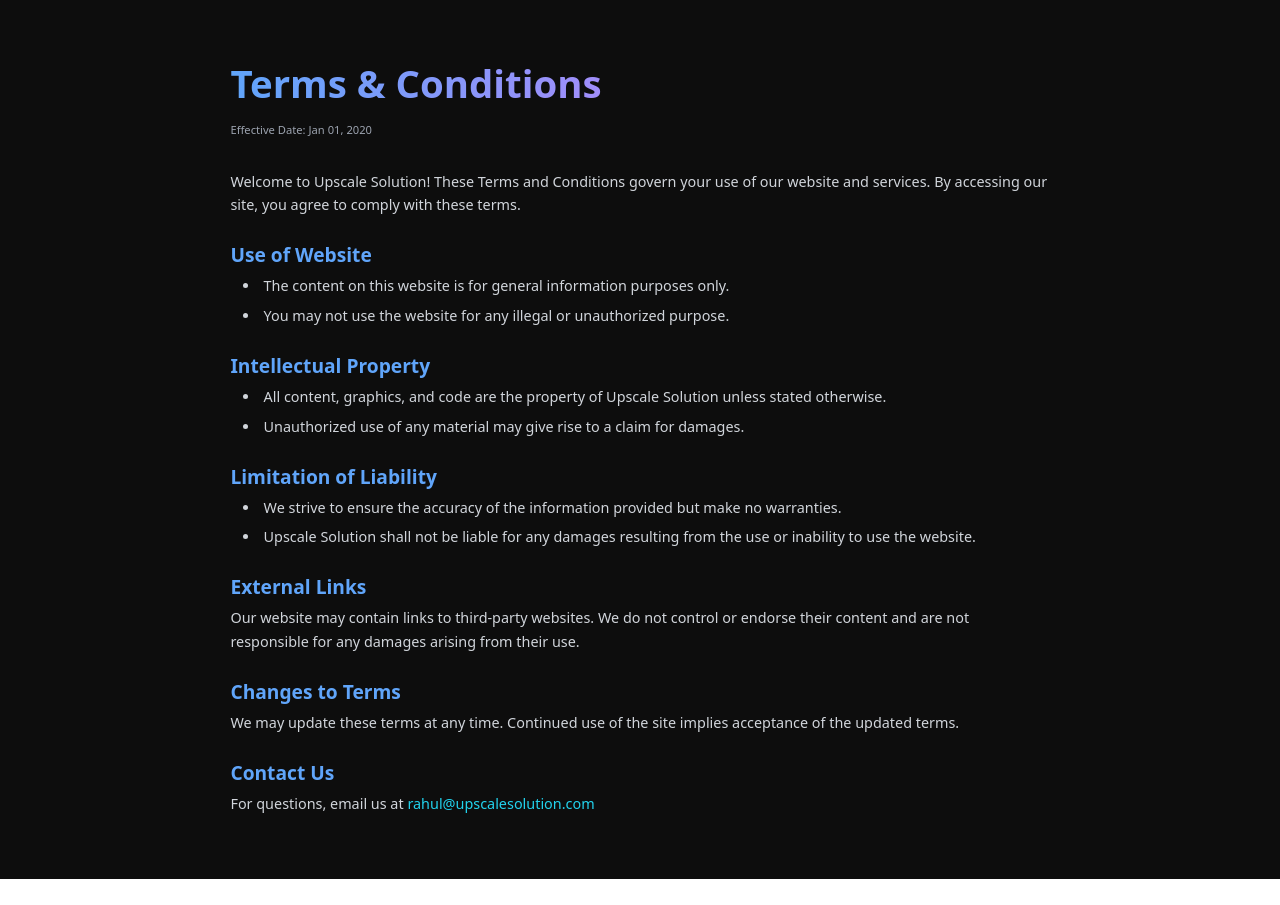
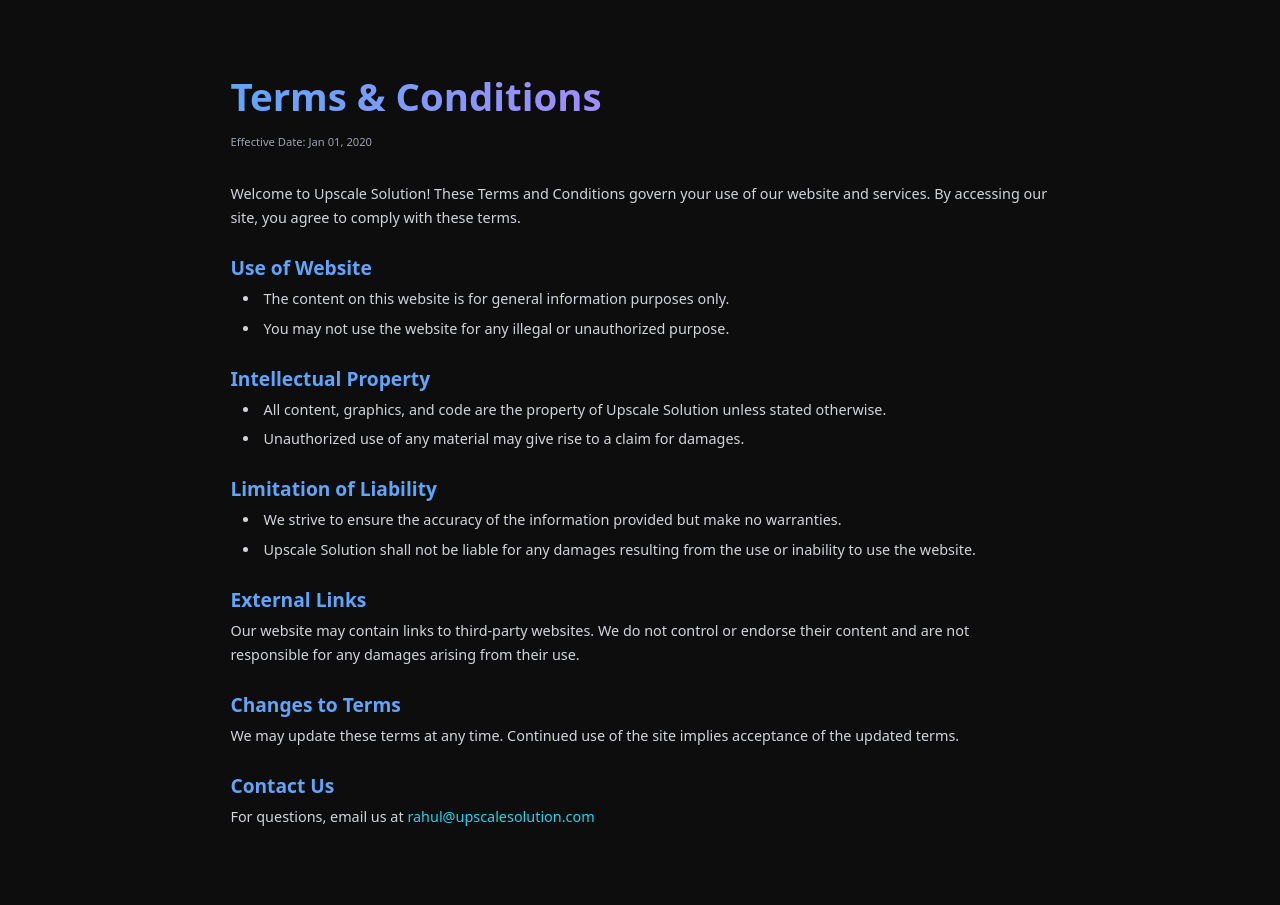
Before and after one commit to CSNET-OF-RAHUL/upscale-solution-website, a Next.js app in the folder Upscale_Dev/: page /terms-and-conditions in a window 1280 px wide. Before the commit the page ends 879 px from the top, so only its background shows below. Built offline with nearby package versions, Linux system fonts and the light colour scheme.

Commit message:
Update page.tsx

```diff
--- a/Upscale_Dev/app/terms-and-conditions/page.tsx
+++ b/Upscale_Dev/app/terms-and-conditions/page.tsx
@@ -3,7 +3,7 @@
 
 export default function TermsAndConditions() {
   return (
-    <section className="min-h-screen w-full bg-[#0d0d0d] text-gray-300 py-20 px-6">
+    <main className="min-h-screen bg-[#0d0d0d] text-gray-300 py-24 px-6">
       <div className="max-w-5xl mx-auto">
         <h1 className="text-4xl sm:text-5xl font-bold text-transparent bg-clip-text bg-gradient-to-r from-blue-400 via-violet-400 to-cyan-400 mb-6">
           Terms & Conditions
@@ -62,6 +62,6 @@
           </div>
         </div>
       </div>
-    </section>
+    </main>
   );
 }
```
